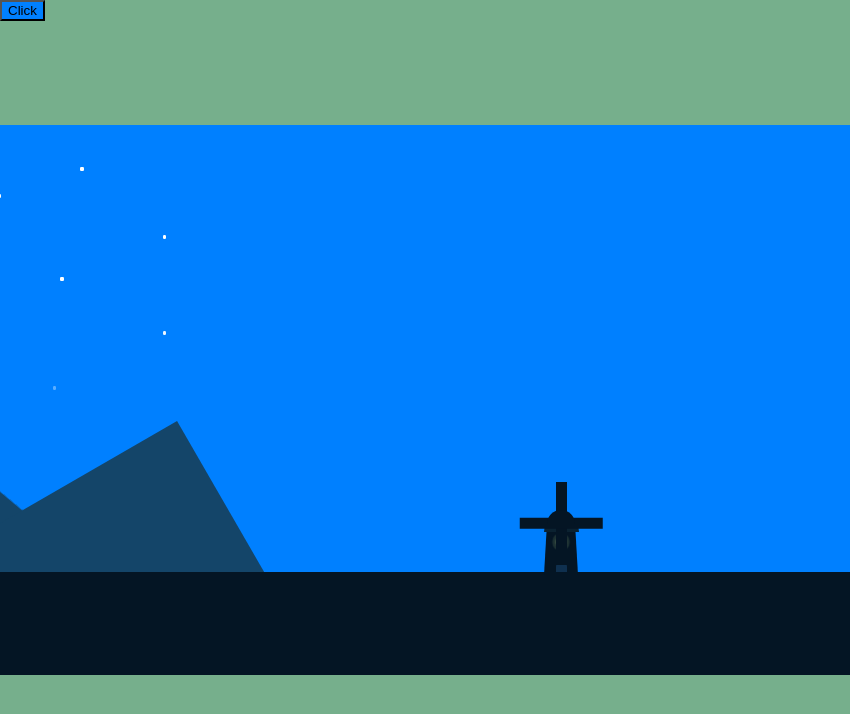
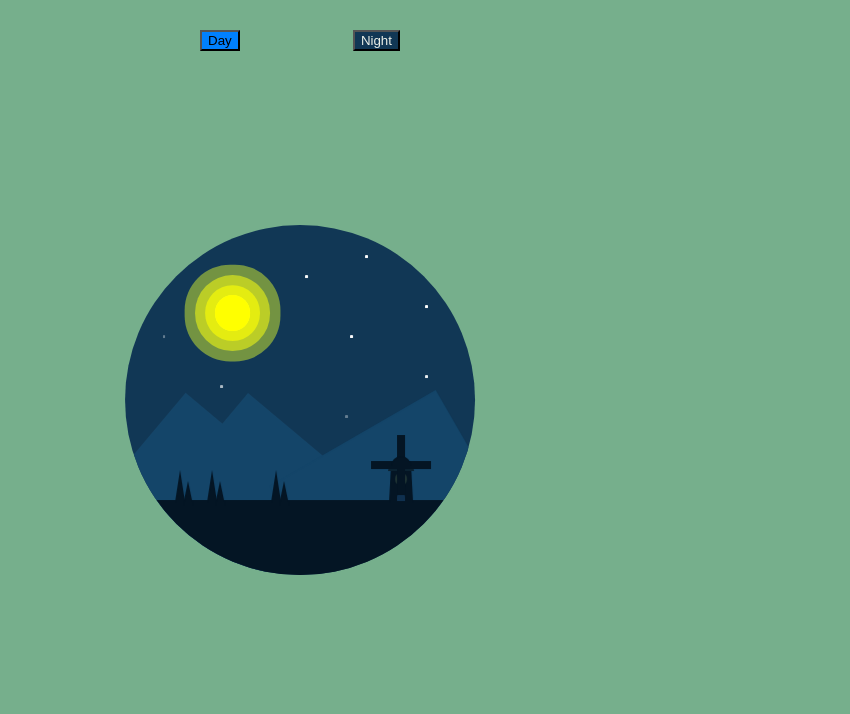
Before and after one commit to CassioDdA/farm_animation, a plain HTML site: page index.html in a window 600 px wide. Shown: the whole page, 850 px wide, since content can reach past the window. Drawn offline with Linux system fonts and the light colour scheme.

Commit message:
add um botão day e um night, add um responsivo e um formato diferente durante o responsivo numa tela menor.

```diff
--- a/index.html
+++ b/index.html
@@ -2,13 +2,16 @@
 <html lang="en">
 <head>
     <meta name="viewport" content="width=device-width, initial-scale=1.0" />
-    <title>Night Sky Animation</title>
-    <script src="javascrip.js" defer></script>
-    <link rel="stylesheet" href="style.css" />
-    <link rel="stylesheet" href="ss.css">
+    <title>Farm Animation</title>
+    <script src="src/javascrip.js" defer></script>
+
+    <link rel="stylesheet" href="src/style.css" />
+		<link rel="stylesheet" href="src/stars.css">
+    <link rel="stylesheet" href="media-queries.css">
 </head>
 <body>
-    <button data-state class="day">Click</button>
+    <button id="dayButton" data-state="day" class="day">Day</button>
+    <button id="nightButton" data-state="night" class="night">Night</button>
     <div class="container">
         <div id="star-1" class="star star-1"></div>
         <div id="star-2" class="star star-2"></div>
@@ -24,11 +27,11 @@
             <div class="house"></div>
             <div class="roof"></div>
             <div class="walls"></div>
-        <div class="window"><div>
+            <div class="window"></div>
             <div class="door"></div>
             <div class="windmill">
                 <div class="light"></div>
-          <div class="blades"><div>
+                <div class="blades"></div>
             </div>
         </div>
     </div>
--- a/javascrip.js
+++ /dev/null
@@ -1,28 +0,0 @@
-document.querySelector("button").addEventListener("click", function () {
-	const state = document.querySelector("button").getAttribute("data-state");
-
-	document.querySelector("button").setAttribute("data-state", state === "day" ? "night" : "day");
-
-	document.querySelector("button").classList.remove(state);
-	document.querySelector("button").classList.add(state === "day" ? "night" : "day");
-
-	if (state === "day") {
-	  document.querySelector(".container").style.backgroundColor = "#0080ff";
-	  document.querySelector(".sun").style.display = "block";
-	  document.querySelector(".moon").style.display = "none";
-
-
-	  document.getElementById("star-1").style.display = "none";
-	  document.getElementById("star-2").style.display = "none";
-	  document.getElementById("star-3").style.display = "none";
-	} else {
-	  document.querySelector(".container").style.backgroundColor = "#113755";
-	  document.querySelector(".sun").style.display = "none";
-	  document.querySelector(".moon").style.display = "block";
-
-
-	  document.getElementById("star-1").style.display = "block";
-	  document.getElementById("star-2").style.display = "block";
-	  document.getElementById("star-3").style.display = "block";
-	}
- });
--- /dev/null
+++ b/media-queries.css
@@ -0,0 +1,129 @@
+/* Para telas menores que 768px */
+@media screen and (max-width: 768px) {
+  .container {
+    width: 90%; /* ou outro valor adequado */
+    height: auto; /* ou outro valor adequado */
+    top: unset;
+    left: unset;
+    transform: unset;
+    margin: auto;
+    position: relative;
+  }
+}
+
+/* Para telas maiores que 1200px */
+@media screen and (min-width: 1200px) {
+  .container {
+    width: 50em; /* ou outro valor adequado */
+    height: 20em; /* ou outro valor adequado */
+    position: absolute;
+    left: 50%;
+    top: 50%;
+    transform: translate(-50%, -50%);
+  }
+}
+
+@media screen and (max-width: 767px){
+	.container {
+		background-color: #113755;
+		height: 21.87em;
+		width: 21.87em;
+		position: absolute;
+		transform: translate(-50%, -50%);
+		left: 50%;
+		top: 50%;
+		border-radius: 50%;
+		overflow: hidden;
+		}
+
+		.windmill {
+			height: 0;
+			width: 1.25em;
+			border-bottom: 2.37em solid #041524;
+			border-left: 0.15em solid transparent;
+			border-right: 0.15em solid transparent;
+			position: absolute;
+			left: 16.5em;
+			bottom: 4.87em;
+		}
+
+		.windmill:after {
+			position: absolute;
+			content: "";
+			background-color: #041524;
+			height: 0.62em;
+			width: 1.25em;
+			bottom: -0.06em;
+			border-radius: 1.25em 1.25em 0 0;
+		}
+
+		.windmill:before {
+			content: "";
+			position: absolute;
+			width: 1.5em;
+			height: 0;
+			border-bottom: 0.37em solid #0b2231;
+			border-left: 0.06em solid transparent;
+			border-right: 0.06em solid transparent;
+			position: absolute;
+			right: -0.2em;
+			top: 0.06em;
+		}
+
+		.light {
+			height: 0.25em;
+			width: 0.25em;
+			background-color: #8daf76;
+			position: absolute;
+			top: 0.75em;
+			left: 0.5em;
+			border-radius: 50%;
+			box-shadow: 0 0 0.06em 0.12em rgba(141, 175, 118, 0.3),
+				0 0 0.06em 0.25em rgba(141, 175, 118, 0.2);
+		}
+
+		.light:before {
+			content: "";
+			position: absolute;
+			background-color: #0f304f;
+			height: 0.5em;
+			width: 0.5em;
+			bottom: -1.25em;
+			left: -0.12em;
+			border-radius: 0.25em 0.25em 0 0;
+		}
+
+		.blades {
+			height: 3.75em;
+			width: 3.75em;
+			position: absolute;
+			bottom: -1.9em;
+			left: -1.25em;
+			animation: spin 5s infinite linear;
+		}
+
+		@keyframes spin {
+			100% {
+				transform: rotate(360deg);
+			}
+		}
+
+		.blades:before {
+			position: absolute;
+			content: "";
+			height: 100%;
+			width: 0.5em;
+			background-color: #041524;
+			left: 1.62em;
+		}
+
+		.blades:after {
+			position: absolute;
+			content: "";
+			height: 100%;
+			width: 0.5em;
+			background-color: #041524;
+			left: 1.62em;
+			transform: rotate(90deg);
+		}
+}
--- /dev/null
+++ b/src/javascrip.js
@@ -0,0 +1,32 @@
+document.getElementById("dayButton").addEventListener("click", function () {
+	toggleDayNight("day");
+});
+
+document.getElementById("nightButton").addEventListener("click", function () {
+	toggleDayNight("night");
+});
+
+function toggleDayNight(state) {
+	document.querySelectorAll("button").forEach(button => {
+		button.classList.remove("active");
+	});
+	document.querySelector(".container").setAttribute("data-state", state);
+
+	if (state === "day") {
+		document.querySelector(".container").style.backgroundColor = "#0080ff";
+		document.querySelector(".sun").style.display = "block";
+		document.querySelector(".moon").style.display = "none";
+		document.getElementById("star-1").style.display = "none";
+		document.getElementById("star-2").style.display = "none";
+		document.getElementById("star-3").style.display = "none";
+		document.getElementById("dayButton").classList.add("active");
+	} else {
+		document.querySelector(".container").style.backgroundColor = "#113755";
+		document.querySelector(".sun").style.display = "none";
+		document.querySelector(".moon").style.display = "block";
+		document.getElementById("star-1").style.display = "block";
+		document.getElementById("star-2").style.display = "block";
+		document.getElementById("star-3").style.display = "block";
+		document.getElementById("nightButton").classList.add("active");
+	}
+}
--- /dev/null
+++ b/src/stars.css
@@ -0,0 +1,77 @@
+.star,
+.star:before,
+.star:after {
+  height: 0.18em;
+  width: 0.18em;
+  background-color: #ffffff;
+  position: absolute;
+  border-radius: 30%;
+  opacity: 0.3;
+  animation: twinkle 2s infinite;
+}
+@keyframes twinkle {
+  50% {
+    opacity: 1;
+  }
+}
+.star-1 {
+  top: 5em;
+  left: 18.75em;
+}
+.star-1:before {
+  content: "";
+  top: 1.9em;
+  left: -16.4em;
+  animation-delay: 0.9s;
+}
+.star-1:after {
+  content: "";
+  left: -12.8em;
+  top: 5em;
+  animation-delay: 0.7s;
+}
+.star-2 {
+  left: 11.25em;
+  top: 3.12em;
+  animation-delay: 0.2s;
+}
+.star-2:before {
+  content: "";
+  left: 2.5em;
+  top: 8.75em;
+  animation-delay: 0.9s;
+}
+.star-2:after {
+  content: "";
+  left: 7.5em;
+  top: 6.25em;
+  animation-delay: 0.35s;
+}
+.star-3 {
+  left: 15em;
+  top: 1.9em;
+  animation-delay: 0.1s;
+}
+.star-3:before {
+  content: "";
+  top: 5em;
+  left: -0.93em;
+}
+.shooting-star {
+  height: 0.18em;
+  width: 2.5em;
+  background-color: #ffffff;
+  transform: rotate(-30deg);
+  position: absolute;
+  right: -0.62em;
+  opacity: 0.2;
+  animation: shooting-str 15s infinite;
+}
+@keyframes shooting-str {
+  10% {
+    transform: rotate(-30deg) translate(-34em, 0);
+  }
+  100% {
+    transform: rotate(-30deg) translate(-34em, 0);
+  }
+}
--- a/style.css
+++ b/src/style.css
@@ -3,6 +3,7 @@ body {
   margin: 0;
   background-color: #76af8c;
 }
+
 .container {
   background-color: #113755;
   height: 25em;
@@ -11,8 +12,10 @@ body {
   transform: translate(-50%, -50%);
   left: 50%;
   top: 50%;
-  overflow: hidden; /*isso faz*/
+  overflow: hidden;
 }
+
+
 .mountains {
   height: 11.1em;
   width: 7.5em;
@@ -42,6 +45,8 @@ body {
   bottom: -6.7em;
   transform: rotate(20deg);
 }
+
+
 .land {
   height: 5em;
   width: 50.12em;
@@ -49,6 +54,7 @@ body {
   position: absolute;
   bottom: -0.31em;
 }
+
 
 .sun {
   height: 2.2em;
@@ -61,6 +67,7 @@ body {
   box-shadow: 0 0 0 0.62em rgba(255, 255, 0, 0.6),
     0 0 0 1.25em rgba(255, 255, 0, 0.5), 0 0 0 1.9em rgba(255, 255, 0, 0.4);
 }
+
 
 .container {
   background-color: #0080ff;
@@ -98,6 +105,8 @@ body {
   top: 1.25em;
   left: 0.75em;
 }
+
+
 .windmill {
   height: 0;
   width: 1.25em;
@@ -108,6 +117,7 @@ body {
   right: 12.5em;
   bottom: 4.87em;
 }
+
 .windmill:after {
   position: absolute;
   content: "";
@@ -117,6 +127,7 @@ body {
   bottom: -0.06em;
   border-radius: 1.25em 1.25em 0 0;
 }
+
 .windmill:before {
   content: "";
   position: absolute;
@@ -129,6 +140,7 @@ body {
   right: -0.2em;
   top: 0.06em;
 }
+
 .light {
   height: 0.25em;
   width: 0.25em;
@@ -140,6 +152,7 @@ body {
   box-shadow: 0 0 0.06em 0.12em rgba(141, 175, 118, 0.3),
     0 0 0.06em 0.25em rgba(141, 175, 118, 0.2);
 }
+
 .light:before {
   content: "";
   position: absolute;
@@ -150,6 +163,7 @@ body {
   left: -0.12em;
   border-radius: 0.25em 0.25em 0 0;
 }
+
 .blades {
   height: 3.75em;
   width: 3.75em;
@@ -158,11 +172,13 @@ body {
   left: -1.25em;
   animation: spin 5s infinite linear;
 }
+
 @keyframes spin {
   100% {
-    transform: rotate(380deg);
+    transform: rotate(360deg);
   }
 }
+
 .blades:before {
   position: absolute;
   content: "";
@@ -171,6 +187,7 @@ body {
   background-color: #041524;
   left: 1.62em;
 }
+
 .blades:after {
   position: absolute;
   content: "";
@@ -180,83 +197,7 @@ body {
   left: 1.62em;
   transform: rotate(90deg);
 }
-.star,
-.star:before,
-.star:after {
-  height: 0.18em;
-  width: 0.18em;
-  background-color: #ffffff;
-  position: absolute;
-  border-radius: 30%;
-  opacity: 0.3;
-  animation: twinkle 2s infinite;
-}
-@keyframes twinkle {
-  50% {
-    opacity: 1;
-  }
-}
-.star-1 {
-  top: 5em;
-  left: 18.75em;
-}
-.star-1:before {
-  content: "";
-  top: 1.9em;
-  left: -16.4em;
-  animation-delay: 0.9s;
-}
-.star-1:after {
-  content: "";
-  left: -12.8em;
-  top: 5em;
-  animation-delay: 0.7s;
-}
-.star-2 {
-  left: 11.25em;
-  top: 3.12em;
-  animation-delay: 0.2s;
-}
-.star-2:before {
-  content: "";
-  left: 2.5em;
-  top: 8.75em;
-  animation-delay: 0.9s;
-}
-.star-2:after {
-  content: "";
-  left: 7.5em;
-  top: 6.25em;
-  animation-delay: 0.35s;
-}
-.star-3 {
-  left: 15em;
-  top: 1.9em;
-  animation-delay: 0.1s;
-}
-.star-3:before {
-  content: "";
-  top: 5em;
-  left: -0.93em;
-}
-.shooting-star {
-  height: 0.18em;
-  width: 2.5em;
-  background-color: #ffffff;
-  transform: rotate(-30deg);
-  position: absolute;
-  right: -0.62em;
-  opacity: 0.2;
-  animation: shooting-str 15s infinite;
-}
-@keyframes shooting-str {
-  10% {
-    transform: rotate(-30deg) translate(-34em, 0);
-  }
-  100% {
-    transform: rotate(-30deg) translate(-34em, 0);
-  }
-}
+
 .tree {
   height: 0;
   width: 0;
@@ -323,19 +264,17 @@ body {
 
 .night {
   background-color: #113755;
+	color: #ebefe7;
 }
 
-button[data-state="day"] {
-  background-color: #0080ff;
+#dayButton {
+	position: absolute;
+	left: 200px;
+	top: 30px;
 }
 
-button[data-state="night"] {
-  background-color: #113755;
+#nightButton {
+	position: absolute;
+	right: 200px;
+	top: 30px;
 }
-
-
-@media screen and (min-width: 500px) {
-  .container {
-    font-size: 22px;
-  }
-}
```
Also changed, not shown: ss.css (deleted, +0 -302 lines). Lines whose indentation alone changed are shown as unchanged.
